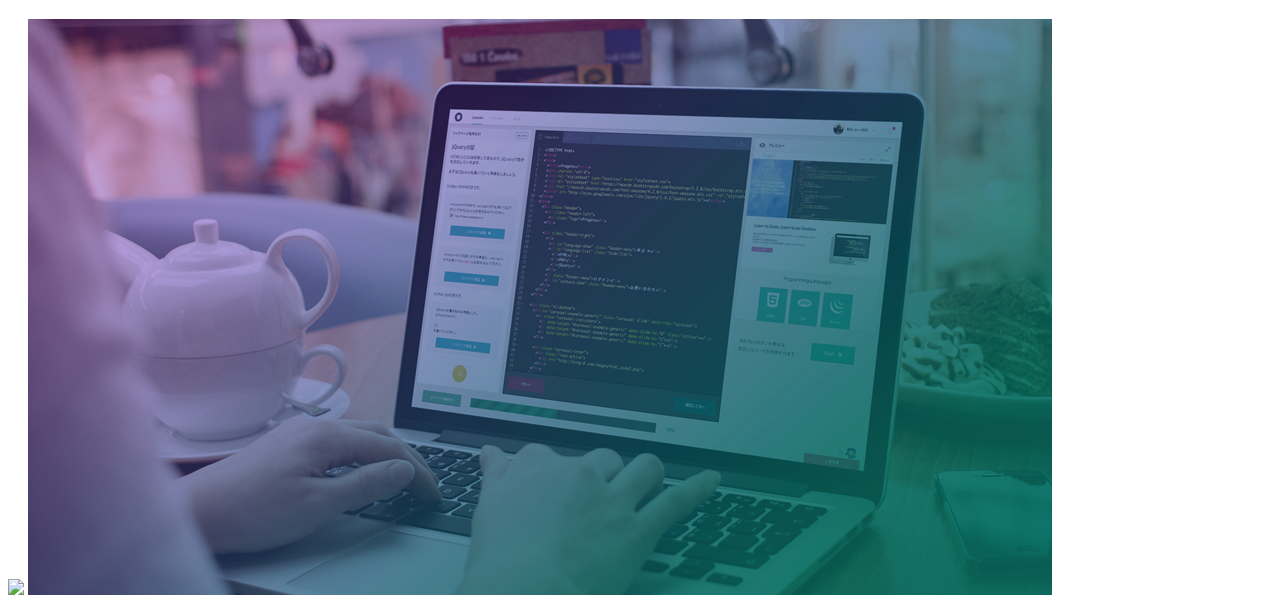
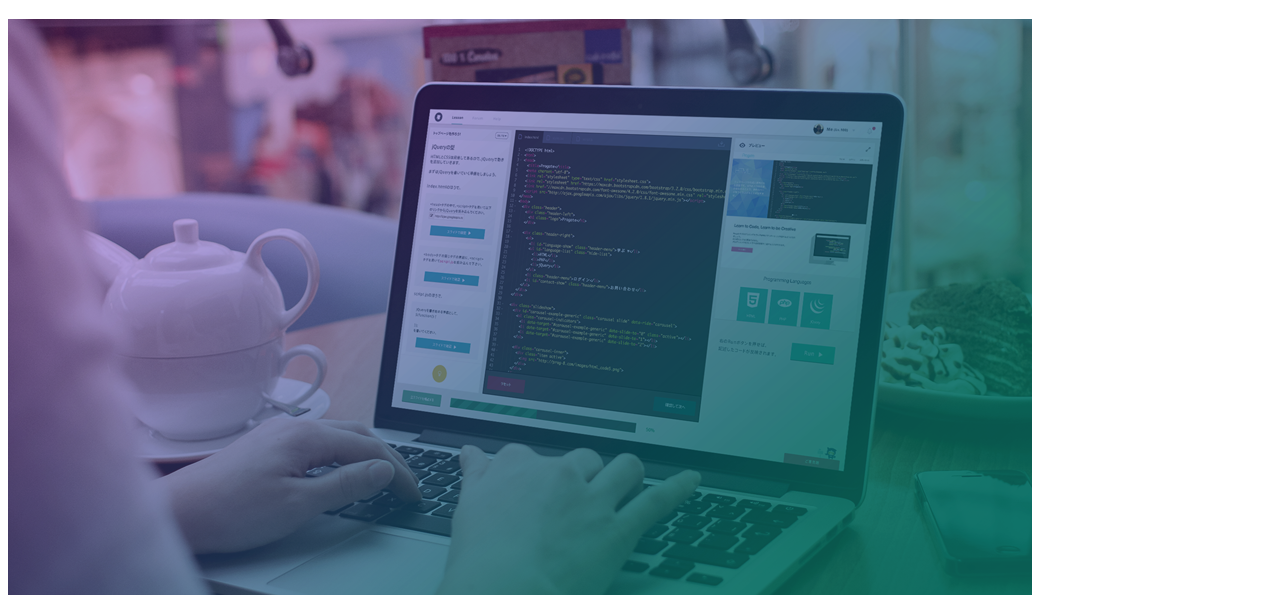
Before and after one commit to foo012/.github.io, a plain HTML site: page index.html in a window 1280 px wide. Shown: the part 266-873 px from the top of the page. Drawn offline with Linux system fonts and the light colour scheme.

Commit message:
Update index.html

```diff
--- a/index.html
+++ b/index.html
@@ -9,7 +9,6 @@
     <h1 class="title">HTML & CSS の開発環境を用意しよう！</h1>
     <p>自分のＰＣでＷＥＢページを作成する方法を勉強してみましょう</p>
     <h1 class="denger"><br/>このサイトは...<br/>公開されているので気を付けてね！</h1>
-    <img src=".top.png">
     <img src="top.png" alt="top" title="top">
   </body>
 </html>
```
